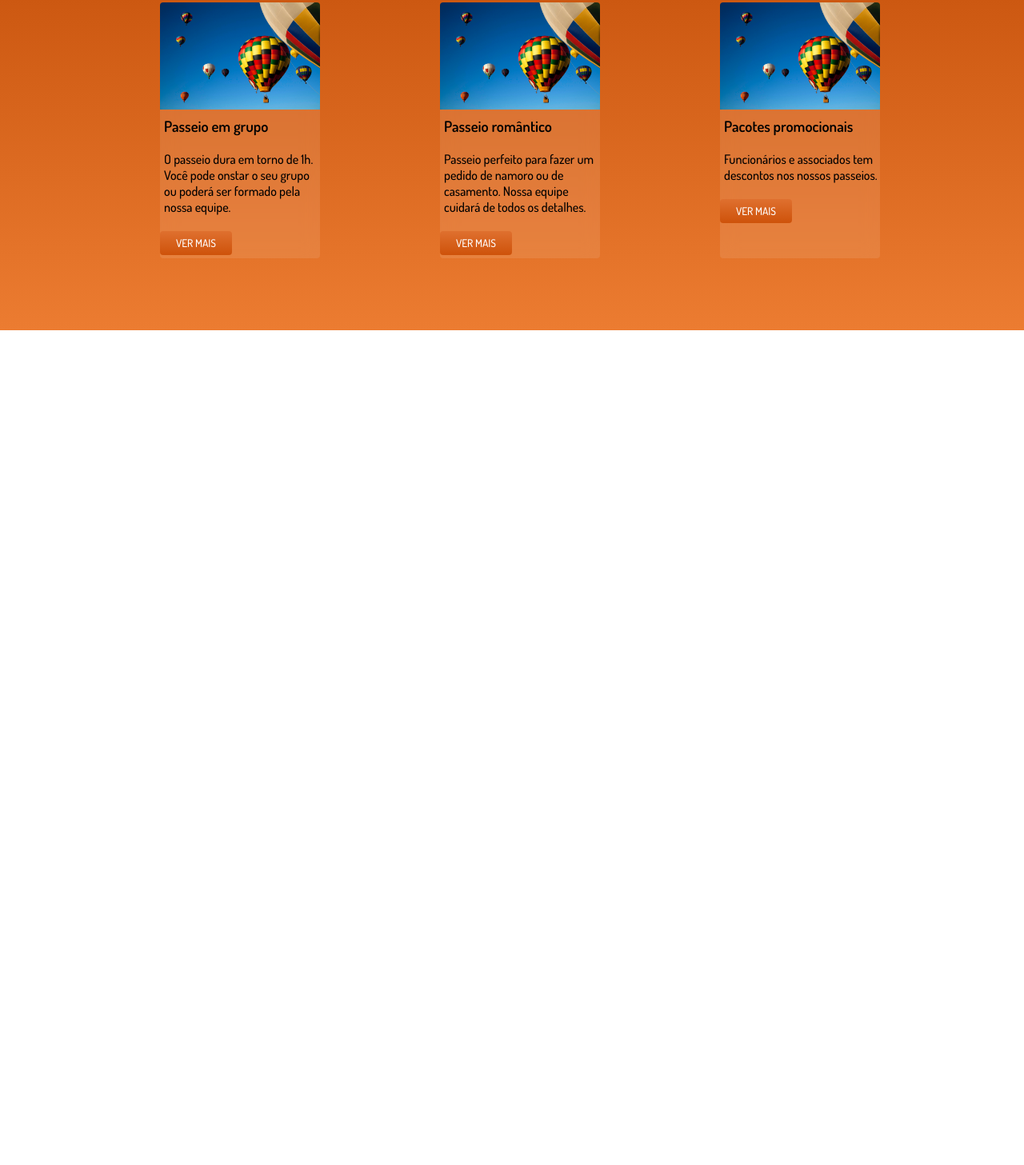
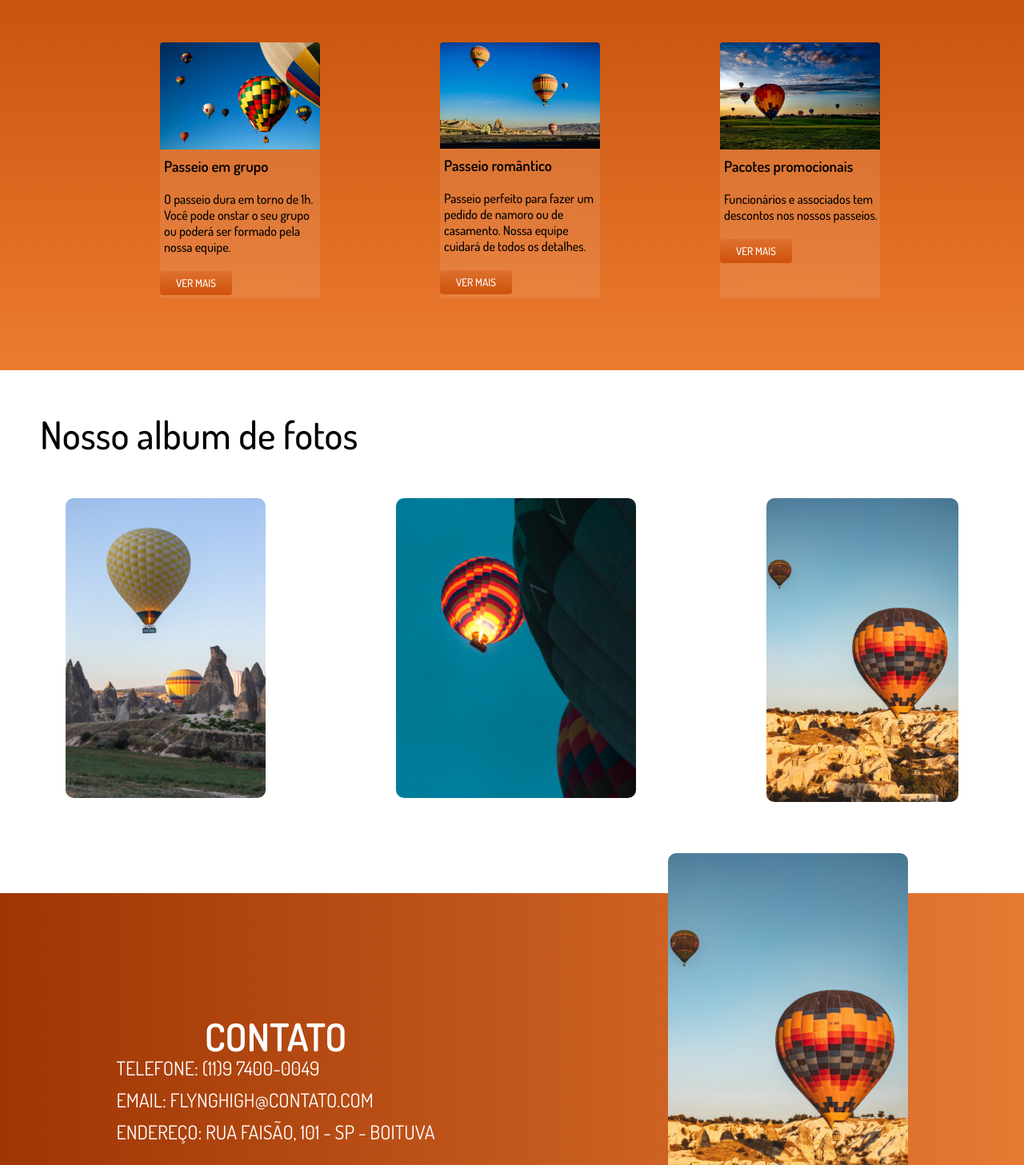
Before and after one commit to Gisele-Cardoso/Flying-High, a plain HTML site: page index.html in a window 1280 px wide. Shown: the part 1343-2800 px from the top of the page at 80% size. Before the commit the page ends 1756 px from the top, so only its background shows below. Drawn offline with Linux system fonts and the light colour scheme.

Commit message:
atualizacao

```diff
--- a/estilo.css
+++ b/estilo.css
@@ -76,11 +76,19 @@ h2{
     padding-bottom: 60px;
 }
 
-.pacotes h2{
+.titulo-white{
     padding-bottom: 50px;
     padding-left: 50px;
     text-align: left;
     color: #fff;
+    font-weight: 500;
+}
+
+.titulo-black{
+    padding-bottom: 50px;
+    padding-left: 50px;
+    text-align: left;
+    color: #000;
     font-weight: 500;
 }
 
@@ -130,3 +138,36 @@ h2{
     font-weight: 500;
     align-items: flex-end;
 }
+
+.album{
+    display: flex;
+    justify-content: space-around;
+}
+
+.album-img img{
+    border-radius: 10px;
+}
+
+.contato{
+    margin-top: 110px;
+    background: linear-gradient(to right, rgb(158, 53, 4), rgb(230, 122, 51));
+    display: flex;
+    justify-content: space-around;
+    align-items: center;
+}
+
+.contato-texto{
+    text-transform: uppercase;
+    color: #fff;
+    font-size: 24px;
+    line-height: 40px;
+}
+
+.contato-img img{
+    margin-top: -50px;
+    border-radius: 10px;
+}
+
+.contato-titulo h2{
+   color: #000;
+}
--- a/index.html
+++ b/index.html
@@ -38,7 +38,7 @@
         </section>
 
         <section>
-            <h2>Sobre a Flying High</h2>
+            <h2 class="titulo-black">Sobre a Flying High</h2>
             <div class="empresa">
                 <div class="empresa-img">
                     <img src="./img/balao-azul.png" width="400px">
@@ -55,7 +55,7 @@
 
         <section class="pacotes">
 
-            <h2>Nossos pacotes</h2>
+            <h2 class="titulo-white">Nossos pacotes</h2>
             <div class="card-pacote">
                 <div class="card">
                     <img src="./img/balao.jpg" width="100px">
@@ -66,7 +66,7 @@
                 </div>
 
                 <div class="card">
-                    <img src="./img/balao.jpg" width="100px">
+                    <img src="./img/balao6.jpg" width="100px">
                     <h3>Passeio romântico</h3>
                     <p>Passeio perfeito para fazer um pedido de namoro ou de casamento. Nossa equipe cuidará de todos os detalhes.</p>
 
@@ -74,7 +74,7 @@
                 </div>
 
                 <div class="card">
-                    <img src="./img/balao.jpg" width="100px">
+                    <img src="./img/balao5.jpg" width="100px">
                     <h3>Pacotes promocionais</h3>
                     <p>Funcionários e associados tem descontos nos nossos passeios.</p>
 
@@ -82,6 +82,39 @@
                 </div>
             </div>
         </section>
+
+        <section>
+            <h2 class="titulo-black">Nosso album de fotos</h2>
+            <div class="album">
+                <div class="album-img">
+                    <img src="./img/balao1.jpg" alt="" width="250px">
+                </div>
+
+                <div class="album-img">
+                    <img src="./img/balao4.jpg" alt="" width="300px">
+                </div>
+
+                <div class="album-img">
+                    <img src="./img/balao3.jpg" alt="" width="240px">
+                </div>
+            </div>
+        </section>
+
+        <section>
+            <div class="contato">
+
+                <div class="contato-texto">
+                    <h2 class="contato-titulo">Contato</h2>
+                    <p>Telefone: (11)9 7400-0049</p>
+                    <p>email: flynghigh@contato.com</p>
+                    <p>Endereço: Rua Faisão, 101 - SP - Boituva</p>
+                </div>
+
+                <div class="contato-img">
+                    <img src="./img/balao3.jpg" alt="" width="300px">
+                </div>
+            </div>
+        </section>
     </main>
 
 </body>
```
Also changed, not shown: img/balao1.jpg (added), img/balao2.jpg (added), img/balao3.jpg (added), img/balao4.jpg (added), img/balao5.jpg (added), img/balao6.jpg (added).
